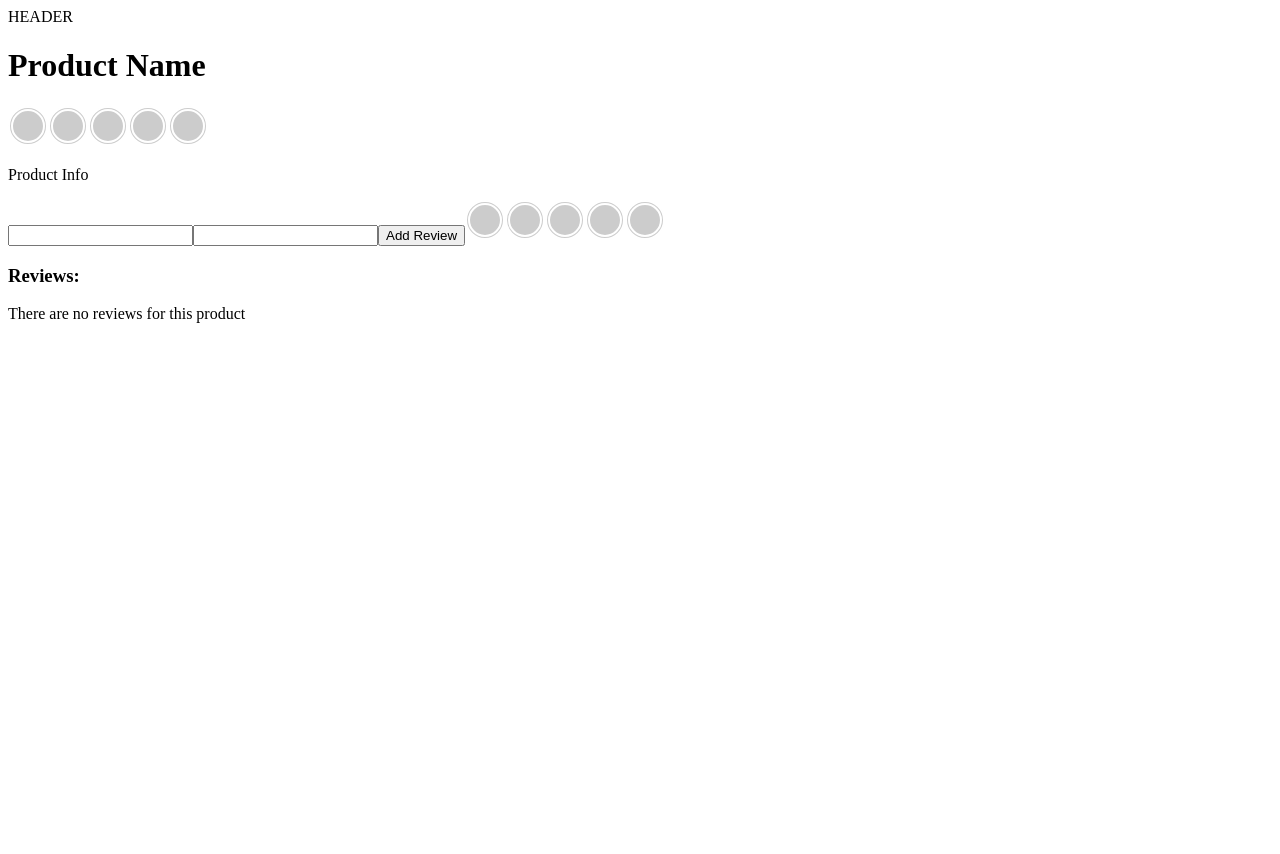
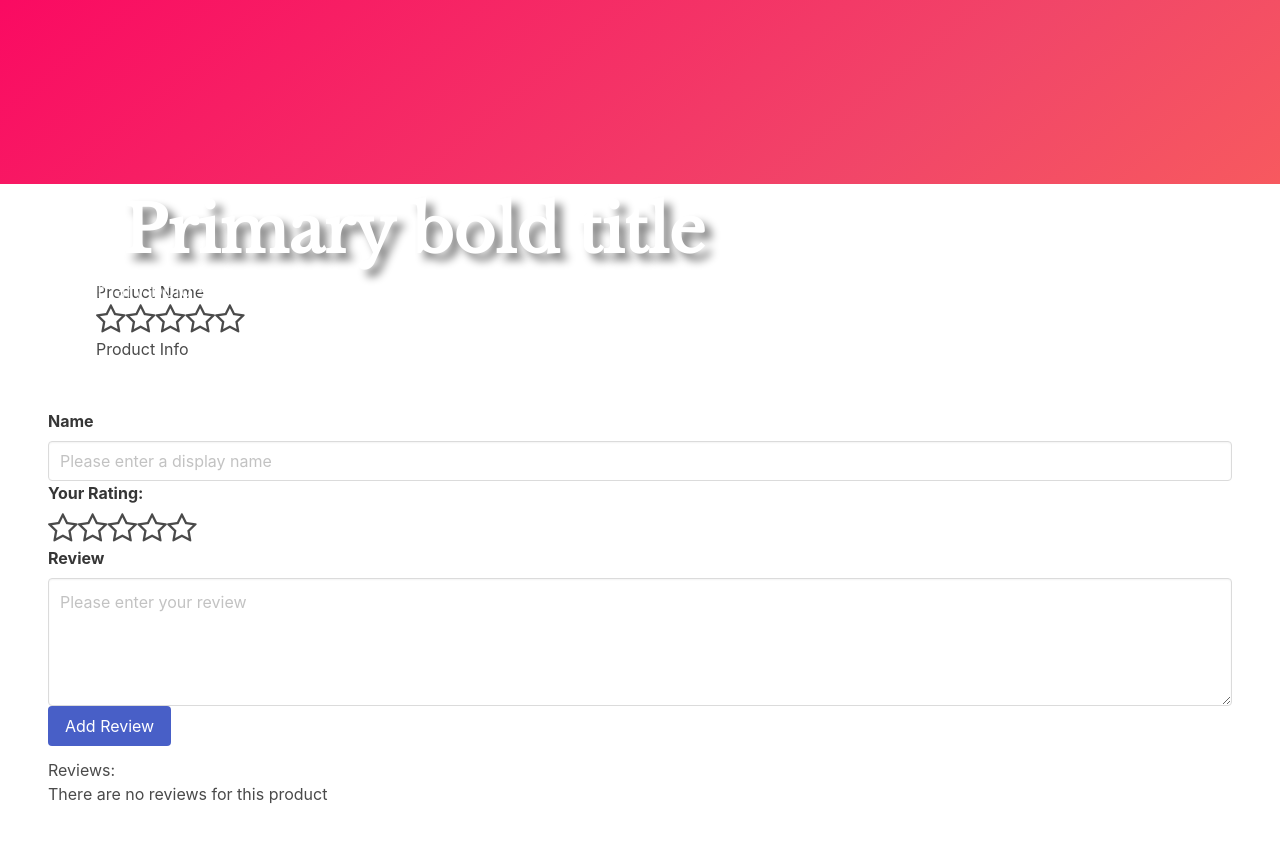
Before and after one commit to Laurelinduilwen/rating-component, a React app: page / in a window 1280 px wide. Before the commit the page ends 800 px from the top, so only its background shows below. Built offline with nearby package versions, Linux system fonts and the light colour scheme.

Commit message:
implemented bulma and sass

```diff
--- a/package.json
+++ b/package.json
@@ -11,6 +11,8 @@
     "react-scripts": "^3.4.1"
   },
   "dependencies": {
+    "bulma": "^0.9.0",
+    "node-sass": "^4.14.1",
     "prop-types": "^15.7.2",
     "react": "^16.12.0",
     "react-dom": "^16.12.0",
--- a/public/index.html
+++ b/public/index.html
@@ -5,6 +5,9 @@
   <meta charset="utf-8">
   <meta name="viewport" content="width=device-width, initial-scale=1">
   <title>Rating & Review Component</title>
+  <link href="https://cdnjs.cloudflare.com/ajax/libs/font-awesome/4.7.0/css/font-awesome.css" rel="stylesheet" />
+  <link href="https://fonts.googleapis.com/css?family=Libre+Baskerville" rel="stylesheet">
+  <link href="https://fonts.googleapis.com/css?family=Source+Sans+Pro" rel="stylesheet">
 </head>
 
 <body>
--- a/src/components/App.js
+++ b/src/components/App.js
@@ -2,14 +2,25 @@ import React from 'react';
 import AddReview from '../containers/AddReview';
 import VisibleReviewList from '../containers/VisibleReviewList';
 import Product from './Product';
+import './app.scss';
 
 const App = () => {
   return (
-    <div>
-      <Product />
-      <AddReview />
-      <VisibleReviewList />
-    </div>
+    <>
+      <section className="hero is-medium is-danger is-bold">
+        <div className="hero-body is-small">
+          <div className="container">
+            <h1 className="title">Primary bold title</h1>
+            <h2 className="subtitle">Primary bold subtitle</h2>
+          </div>
+        </div>
+      </section>
+      <section className="App section">
+        <Product />
+        <AddReview />
+        <VisibleReviewList />
+      </section>
+    </>
   );
 };
 
--- a/src/components/Product.js
+++ b/src/components/Product.js
@@ -7,12 +7,17 @@ const Product = ({ reviews }) => {
   const average = reviews.reduce((total, next) => total + next.rating, 0) / reviews.length;
 
   return (
-    <div className="product">
-      <div>HEADER</div>
-      <h1>Product Name</h1>
-      <ReactRating initialRating={Math.round(average * 1e1) / 1e1} readonly />
+    <section className="App section">
+      <h2>Product Name</h2>
+      <ReactRating
+        emptySymbol="fa fa-star-o fa-2x "
+        fullSymbol="fa fa-star fa-2x "
+        fractions={2}
+        initialRating={Math.round(average * 1e1) / 1e1}
+        readonly
+      />
       <p>Product Info</p>
-    </div>
+    </section>
   );
 };
 
--- a/src/components/Review.js
+++ b/src/components/Review.js
@@ -3,12 +3,19 @@ import PropTypes from 'prop-types';
 import ReactRating from 'react-rating';
 
 const Review = ({ date, name, text, rating }) => (
-  <div>
-    <p>Name={name}</p>
-    <p>Created at={date}</p>
-    <p>Review={text}</p>
-    <ReactRating initialRating={rating} readonly />
-    <p>Rating={rating}</p>
+  <div className="card">
+    <div className="card-content">
+      <p className="card-header-title">{name}</p>
+      <p>Created at={date}</p>
+      <p>Review={text}</p>
+      <ReactRating
+        emptySymbol="fa fa-star-o fa-2x "
+        fullSymbol="fa fa-star fa-2x "
+        initialRating={rating}
+        readonly
+      />
+      <p>Rating={rating}</p>
+    </div>
   </div>
 );
 
--- /dev/null
+++ b/src/components/app.scss
@@ -0,0 +1,33 @@
+@import '~bulma/sass/utilities/_all.sass';
+@import '~bulma/sass/base/_all.sass';
+@import '~bulma/sass/layout/_all.sass';
+@import '~bulma/sass/elements/_all.sass';
+@import '~bulma/sass/components/_all.sass';
+@import '~bulma/sass/form/_all.sass';
+
+$primary-font: 'Libre Baskerville', serif;
+$secondary-font: 'Source Sans Pro', sans-serif;
+
+%shared-fonts-primary {
+  color: white;
+  padding: 0.1em;
+  margin: 0.7em;
+  text-shadow: 7px 7px 9px grey;
+}
+
+%shared-fonts-secondary {
+  color: beige;
+  margin: 1em;
+  font-size: 17px;
+  word-spacing: normal;
+}
+
+.hero {
+  max-height: 23vh;
+  h1 {
+    @extend %shared-fonts-primary;
+    font-family: $primary-font;
+    font-size: 8vh;
+    font-weight: bold;
+  }
+}
--- a/src/containers/AddReview.js
+++ b/src/containers/AddReview.js
@@ -8,7 +8,7 @@ const AddReview = ({ dispatch }) => {
   let input;
   const [rating, setRating] = useState(null);
   return (
-    <div>
+    <div className="field">
       <form
         onSubmit={(e) => {
           e.preventDefault();
@@ -20,10 +20,33 @@ const AddReview = ({ dispatch }) => {
           input.value = '';
         }}
       >
-        <input ref={(node) => (name = node)} data-testid="add-name-input" />
-        <input ref={(node) => (input = node)} data-testid="add-review-input" />
-        <button type="submit">Add Review</button>
-        <ReactRating initialRating={rating} onChange={(e) => setRating(e)} />
+        <label className="label">Name</label>
+
+        <input
+          className="input"
+          type="text"
+          placeholder="Please enter a display name"
+          ref={(node) => (name = node)}
+          data-testid="add-name-input"
+        />
+        <label className="label">Your Rating:</label>
+        <ReactRating
+          emptySymbol="fa fa-star-o fa-2x "
+          fullSymbol="fa fa-star fa-2x "
+          initialRating={rating}
+          onChange={(e) => setRating(e)}
+        />
+
+        <label className="label">Review</label>
+        <textarea
+          className="textarea"
+          placeholder="Please enter your review"
+          ref={(node) => (input = node)}
+          data-testid="add-review-input"
+        />
+        <button className="button is-link" type="submit">
+          Add Review
+        </button>
       </form>
     </div>
   );
```
Also changed, not shown: src/images/96.png (added), src/images/Star.png (added), src/images/Star_grey.png (added), 1 other file.
